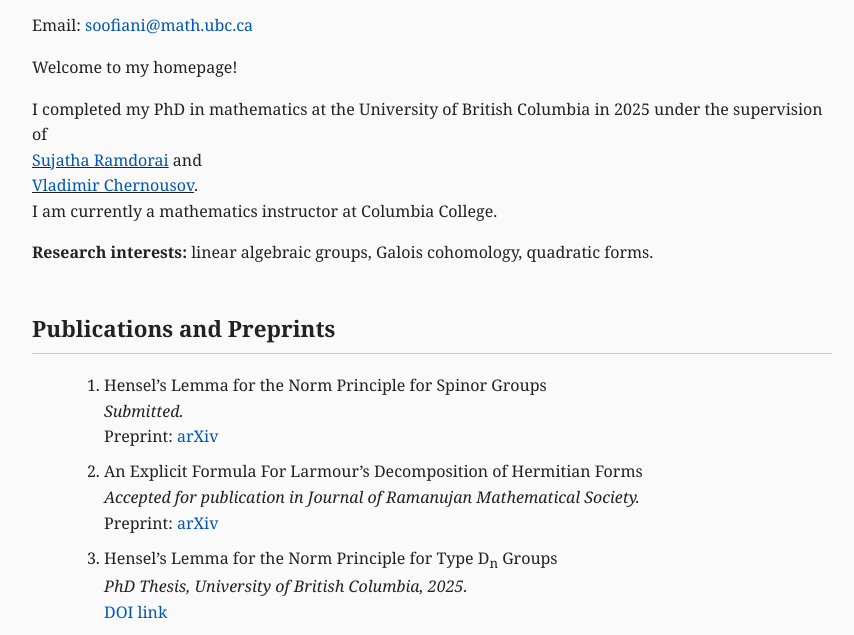
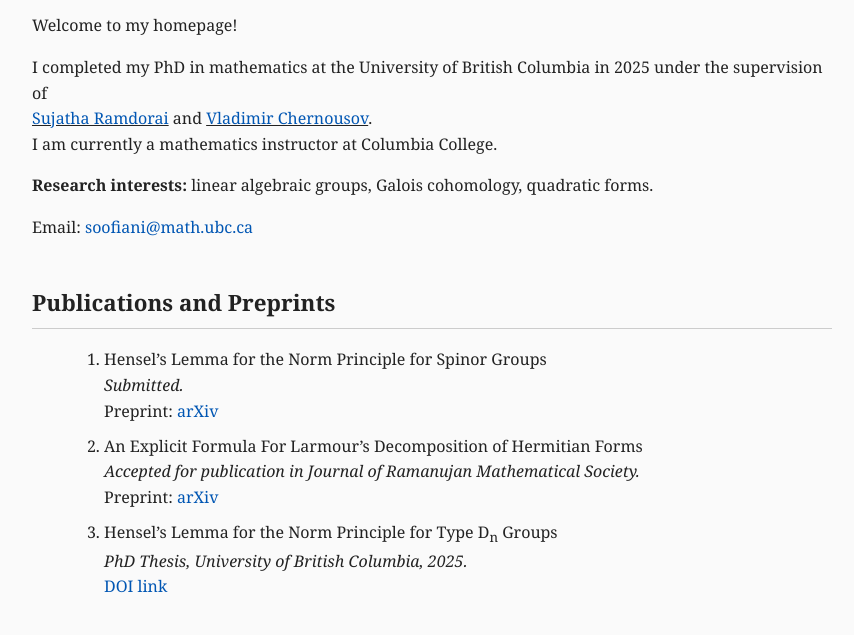
Before and after one commit to aminsoofiani/aminsoofiani, a plain HTML site: page index.html in a window 1280 px wide. Shown: the part 99-734 px from the top of the page, without its empty margins (208-1062 px from the left). Drawn offline with Linux system fonts and the light colour scheme.

Commit message:
Update index.html

```diff
--- a/index.html
+++ b/index.html
@@ -56,18 +56,22 @@
 </head>
 <body>
   <h1>Amin Soofiani</h1>
-  <p>Email: <a href="mailto:soofiani@math.ubc.ca">soofiani@math.ubc.ca</a></p>
 
   <p>Welcome to my homepage!</p>
 
+
   <p>
-    I completed my PhD in mathematics at the University of British Columbia in 2025 under the supervision of <br>
-    <u><a href="https://www.math.ubc.ca/~sujatha/" target="_blank">Sujatha Ramdorai</a></u> and <br>
-    <u><a href="https://www.math.ualberta.ca/~chernous/Vladimir%20Chernousov.html" target="_blank">Vladimir Chernousov</a></u>.<br>
-    I am currently a mathematics instructor at Columbia College.
-  </p>
+  I completed my PhD in mathematics at the University of British Columbia in 2025 under the supervision of <br>
+  <u><a href="https://www.math.ubc.ca/~sujatha/" target="_blank">Sujatha Ramdorai</a></u> and <u><a href="https://www.math.ualberta.ca/~chernous/Vladimir%20Chernousov.html" target="_blank">Vladimir Chernousov</a></u>.<br>
+  I am currently a mathematics instructor at Columbia College.
+</p>
+
+
+
 
   <p><strong>Research interests:</strong> linear algebraic groups, Galois cohomology, quadratic forms.</p>
+
+    <p>Email: <a href="mailto:soofiani@math.ubc.ca">soofiani@math.ubc.ca</a></p>
 
   <h2>Publications and Preprints</h2>
   <ol>
```
